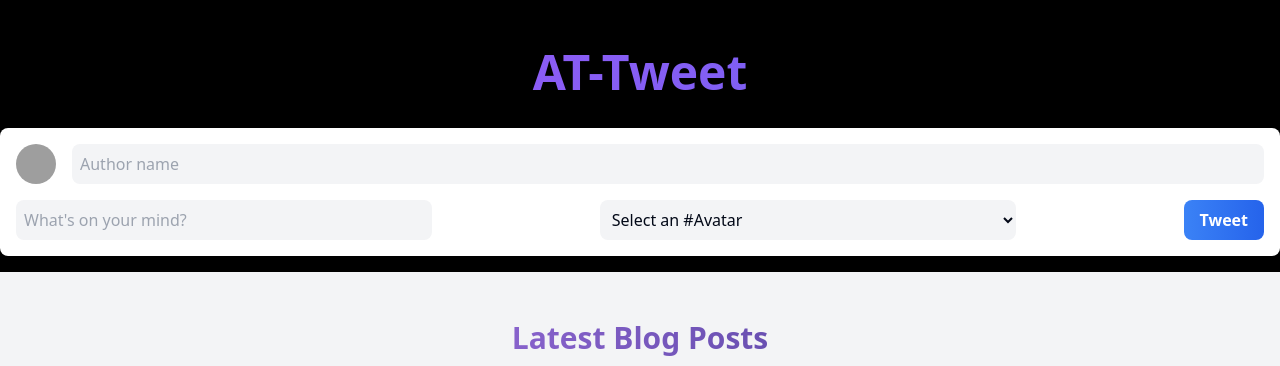
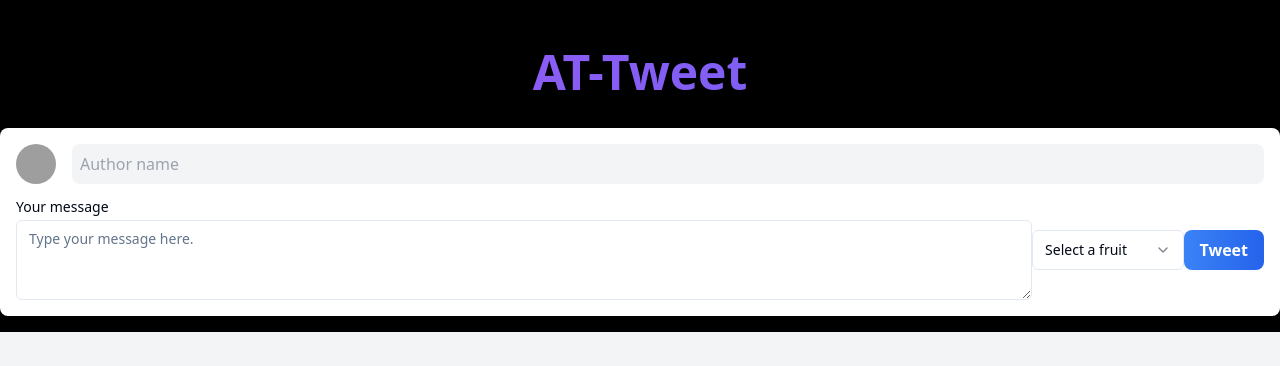
Before and after one commit to kunalatmosoft/Qway, a Next.js app: page /mail in a window 1280 px wide. Shown: the top 366 px of the page. Built offline with nearby package versions, Linux system fonts and the light colour scheme; no server answers; grey boxes are pictures that could not be loaded.

Commit message:
initial commit

```diff
--- a/app/appwrite.js
+++ b/app/appwrite.js
@@ -4,7 +4,7 @@ export const client = new Client();
 
 client
     .setEndpoint('https://cloud.appwrite.io/v1')
-    .setProject(process.env.NEXT_PUBLIC_APPWRITE_PROJECT); // Replace with your project ID
+    .setProject(process.env.NEXT_PUBLIC_APPWRITE_PROJECT_ID); // Replace with your project ID
 
 export const account = new Account(client);
 export { ID } from 'appwrite';
--- a/app/mail/page.js
+++ b/app/mail/page.js
@@ -1,8 +1,24 @@
 "use client"
 
+import {
+  Select,
+  SelectContent,
+  SelectGroup,
+  SelectItem,
+  SelectLabel,
+  SelectTrigger,
+  SelectValue,
+} from "@/components/ui/select"
+import * as React from "react"
+import {
+  Avatar,
+  AvatarFallback,
+  AvatarImage,
+} from "@/components/ui/avatar"
 import { useEffect, useState } from 'react';
 import { Client, Databases, ID } from 'appwrite';
-
+import { Label } from "@/components/ui/label"
+import { Textarea } from "@/components/ui/textarea"
 const BooksPage = () => {
   const [books, setBooks] = useState([]);
   const [newTitle, setNewTitle] = useState('');
@@ -134,14 +150,14 @@ NEXT_PUBLIC_APPWRITE_COLLECTIONS_ID=662b70382180ff1c3ff5 */
 
 
 <h2 className="text-5xl font-bold text-center mb-8 text-transparent bg-gradient-to-r from-purple-500 to-indigo-500 bg-clip-text">AT-Tweet</h2>
+<div className="bg-white shadow-md rounded-lg p-4 mb-4">
+<div className="flex items-center space-x-4">
 
-      <div className="bg-white shadow-md rounded-lg p-4 mb-4">
-        <div className="flex items-center space-x-4">
-          <img
-            src="/Atmosoft.png"
-            alt="User Avatar"
-            className="w-10 h-10 rounded-full"
-          />
+<Avatar>
+      <AvatarImage src="https://github.com/shadcn.png" alt="@shadcn" />
+      <AvatarFallback>CN</AvatarFallback>
+    </Avatar>
+
           <input
             type="text"
             placeholder="Author name"
@@ -152,14 +168,29 @@ NEXT_PUBLIC_APPWRITE_COLLECTIONS_ID=662b70382180ff1c3ff5 */
 
         </div>
         <div className="flex items-center justify-between mt-4">
-          <input
-            type="text"
-            placeholder="What's on your mind?"
-            value={newcontent}
-            onChange={(e) => setNewComment(e.target.value)}
-            className="w-1/3 bg-gray-100 rounded-lg p-2 focus:outline-none focus:ring-2 focus:ring-blue-500"
-          />
-<select
+        <div className="grid w-full gap-1.5">
+      <Label htmlFor="message">Your message</Label>
+      <Textarea placeholder="Type your message here."value={newcontent}
+            onChange={(e) => setNewComment(e.target.value)} id="message" />
+    </div>
+
+         <Select>
+      <SelectTrigger className="w-[180px]"   value={newImageURL}
+  onChange={(e) => setNewImageURL(e.target.value)}>
+        <SelectValue placeholder="Select a fruit" />
+      </SelectTrigger>
+      <SelectContent>
+        <SelectGroup>
+          <SelectLabel>Fruits</SelectLabel>
+          <SelectItem value="https://th.bing.com/th/id/OIP.rzpOF9FbaxlXeR8S89ozGQHaHE?rs=1&pid=ImgDetMain">#1</SelectItem>
+          <SelectItem value="https://th.bing.com/th/id/OIP.awyiJGoo5CQSV6SLiW25cAHaFP?rs=1&pid=ImgDetMain">#2</SelectItem>
+          <SelectItem value="https://th.bing.com/th/id/OIP.SwrhabU8x1ahvQU7Q3xkswHaNK?rs=1&pid=ImgDetMain">#3</SelectItem>
+          <SelectItem value="grapes">Grapes</SelectItem>
+          <SelectItem value="pineapple">Pineapple</SelectItem>
+        </SelectGroup>
+      </SelectContent>
+    </Select>
+{/* <select
   value={newImageURL}
   onChange={(e) => setNewImageURL(e.target.value)}
   className="w-1/3 bg-gray-100 rounded-lg p-2 focus:outline-none focus:ring-2 focus:ring-blue-500"
@@ -168,7 +199,7 @@ NEXT_PUBLIC_APPWRITE_COLLECTIONS_ID=662b70382180ff1c3ff5 */
   <option value="https://th.bing.com/th/id/OIP.rzpOF9FbaxlXeR8S89ozGQHaHE?rs=1&pid=ImgDetMain">#1</option>
   <option value="https://th.bing.com/th/id/OIP.awyiJGoo5CQSV6SLiW25cAHaFP?rs=1&pid=ImgDetMain">#2</option>
   <option value="https://th.bing.com/th/id/OIP.SwrhabU8x1ahvQU7Q3xkswHaNK?rs=1&pid=ImgDetMain">#3</option>
-  </select>
+  </select> */}
   {/* Add more options as needed
 
 
--- a/app/page.js
+++ b/app/page.js
@@ -1,39 +1,44 @@
 "use client";
+
 import { useState } from "react";
 import { account, ID } from "./appwrite";
 import Image from "next/image";
-import Link from "next/link"
-import { Button } from "@/components/ui/button"
-import { Input } from "@/components/ui/input"
-import { Label } from "@/components/ui/label"
-import { Checkbox } from "@/components/ui/checkbox"
-
-import {
-  Command,
-  CommandDialog,
-  CommandEmpty,
-  CommandGroup,
-  CommandInput,
-  CommandItem,
-  CommandList,
-  CommandSeparator,
-  CommandShortcut,
-} from "@/components/ui/command"
+import Link from "next/link";
+import { Button } from "@/components/ui/button";
+import { Input } from "@/components/ui/input";
+import { Label } from "@/components/ui/label";
+import { Checkbox } from "@/components/ui/checkbox";
+import { useEffect } from "react";
 
 const LoginPage = () => {
   const [loggedInUser, setLoggedInUser] = useState(null);
   const [email, setEmail] = useState("");
   const [password, setPassword] = useState("");
   const [name, setName] = useState("");
+  const [error, setError] = useState(null);
+
+  useEffect(() => {
+    if (error) {
+      alert(error);
+    }
+  }, [error]);
 
   const login = async (email, password) => {
+    try {
       const session = await account.createEmailSession(email, password);
       setLoggedInUser(await account.get());
+    } catch (error) {
+      setError("Invalid email or password. Please try again.");
+    }
   };
 
   async function register() {
+    try {
       await account.create(ID.unique(), email, password, name);
       login(email, password);
+    } catch (error) {
+      setError("Failed to register. Please try again.");
+    }
   }
 
   const logout = async () => {
@@ -43,32 +48,34 @@ const LoginPage = () => {
 
   if (loggedInUser) {
     return (
-      <main className="flex justify-center items-center h-screen ">
-
+      <main className="flex justify-center items-center h-screen">
         <div className="lg:2/6 xl:w-2/4 mt-20 lg:mt-40 lg:ml-16 text-left">
           <div className="text-6xl font-semibold text-true-gray-500 antialiased">
             <p>Welcome! {loggedInUser.name}</p>
           </div>
           <div className="mt-6 text-xl font-light text-true-gray-500 antialiased">
-            A better experience for your attendees and less stress your team.
+            A better experience for your attendees and less stress for your team.
           </div>
 
-          <Button className="mt-6 px-8 py-4 rounded-full font-normal tracking-wide bg-gradient-to-b from-blue-600 to-blue-700 text-white outline-none focus:outline-none hover:shadow-lg hover:from-blue-700 transition duration-200 ease-in-out" type="button" onClick={logout}>
+          <Button
+            className="mt-6 px-8 py-4 rounded-full font-normal tracking-wide bg-gradient-to-b from-blue-600 to-blue-700 text-white outline-none focus:outline-none hover:shadow-lg hover:from-blue-700 transition duration-200 ease-in-out"
+            type="button"
+            onClick={logout}
+          >
             Logout
-        </Button >
-
-
+          </Button>
 
           <p>Logged in as {loggedInUser.name}</p>
-        <Button  className="w-half" type="button" >
-        <Link
-                  href="./mail"
-                  className="ml-auto inline-block text-sm underline"
-                >
-                  Let&apos;s Started!
+          <Button className="w-half" type="button">
+            <Link href="./mail" className="ml-auto inline-block text-sm underline">
+              Let's Get Started!
             </Link>
-        </Button >
-
+          </Button>
+          <Button className="w-half" type="button">
+            <Link href="./main" className="ml-auto inline-block text-sm underline">
+              Let's Get Started!
+            </Link>
+          </Button>
         </div>
       </main>
     );
@@ -80,21 +87,12 @@ const LoginPage = () => {
         <div className="mx-auto grid w-[350px] gap-6">
           <div className="grid gap-2 text-center">
             <h1 className="text-3xl font-bold">Login</h1>
-            <p className="text-balance text-muted-foreground">
-              Enter your email below to login to your account
-            </p>
+            <p className="text-balance text-muted-foreground">Enter your email below to login to your account</p>
           </div>
           <div className="grid gap-4">
             <div className="grid gap-2">
               <Label htmlFor="email">Name</Label>
-              <Input
-                type="email"
-                placeholder="name"
-                value={name}
-                onChange={(e) => setName(e.target.value)}
-
-              />
-
+              <Input type="email" placeholder="name" value={name} onChange={(e) => setName(e.target.value)} />
             </div>
             <div className="grid gap-2">
               <Label htmlFor="email">Email</Label>
@@ -104,25 +102,19 @@ const LoginPage = () => {
                 value={email}
                 onChange={(e) => setEmail(e.target.value)}
                 required
-
               />
-
             </div>
             <div className="grid gap-2">
               <div className="flex items-center">
                 <Label htmlFor="password">Password</Label>
-                <Link
-                  href="./mail"
-                  className="ml-auto inline-block text-sm underline"
-                >
+                <Link href="./mail" className="ml-auto inline-block text-sm underline">
                   Forgot your password?
                 </Link>
               </div>
-              <Input id="password" type="password" required value={password}
-                onChange={(e) => setPassword(e.target.value)} />
+              <Input id="password" type="password" required value={password} onChange={(e) => setPassword(e.target.value)} />
             </div>
             <Button type="submit" className="w-full" onClick={register}>
-              register
+              Register
             </Button>
             <Button type="submit" className="w-full" onClick={() => login(email, password)}>
               Login
@@ -132,7 +124,7 @@ const LoginPage = () => {
             </Button>
           </div>
           <div className="mt-4 text-center text-sm">
-            Don&apos;t have an account?{" "}
+            Don't have an account?{" "}
             <Link href="#" className="underline">
               Sign up
             </Link>
@@ -145,12 +137,9 @@ const LoginPage = () => {
                 >
                   Accept terms and conditions
                 </label>
-        <p className="text-sm text-muted-foreground">
-          You agree to our Terms of Service and Privacy Policy.
-        </p>
+                <p className="text-sm text-muted-foreground">You agree to our Terms of Service and Privacy Policy.</p>
               </div>
             </div>
-
           </div>
         </div>
       </div>
@@ -168,8 +157,6 @@ const LoginPage = () => {
 };
 
 export default LoginPage;
-
-
 
 
 /*
--- /dev/null
+++ b/components/ui/avatar.jsx
@@ -0,0 +1,35 @@
+"use client"
+
+import * as React from "react"
+import * as AvatarPrimitive from "@radix-ui/react-avatar"
+
+import { cn } from "@/lib/utils"
+
+const Avatar = React.forwardRef(({ className, ...props }, ref) => (
+  <AvatarPrimitive.Root
+    ref={ref}
+    className={cn("relative flex h-10 w-10 shrink-0 overflow-hidden rounded-full", className)}
+    {...props} />
+))
+Avatar.displayName = AvatarPrimitive.Root.displayName
+
+const AvatarImage = React.forwardRef(({ className, ...props }, ref) => (
+  <AvatarPrimitive.Image
+    ref={ref}
+    className={cn("aspect-square h-full w-full", className)}
+    {...props} />
+))
+AvatarImage.displayName = AvatarPrimitive.Image.displayName
+
+const AvatarFallback = React.forwardRef(({ className, ...props }, ref) => (
+  <AvatarPrimitive.Fallback
+    ref={ref}
+    className={cn(
+      "flex h-full w-full items-center justify-center rounded-full bg-muted",
+      className
+    )}
+    {...props} />
+))
+AvatarFallback.displayName = AvatarPrimitive.Fallback.displayName
+
+export { Avatar, AvatarImage, AvatarFallback }
--- a/package.json
+++ b/package.json
@@ -10,6 +10,7 @@
   },
   "dependencies": {
     "@radix-ui/react-alert-dialog": "^1.0.5",
+    "@radix-ui/react-avatar": "^1.0.4",
     "@radix-ui/react-checkbox": "^1.0.4",
     "@radix-ui/react-dialog": "^1.0.5",
     "@radix-ui/react-dropdown-menu": "^2.0.6",
```
Also changed, not shown: 1 other file (tests, documents, lock files or other folders). Lines whose indentation alone changed are shown as unchanged.
